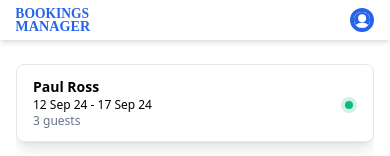
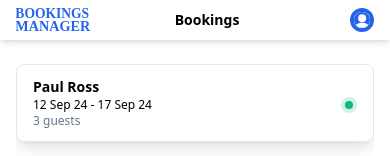
Before and after one commit to iorrah/bookings-manager, a React (Vite) app: page / in a window 390 px wide. Shown: the top 156 px of the page. Built offline with nearby package versions, Linux system fonts and the light colour scheme.

Commit message:
Improve nav bar text

```diff
--- a/src/components/NavigationBar/index.tsx
+++ b/src/components/NavigationBar/index.tsx
@@ -11,9 +11,9 @@ export const NavigationBar = () => (
         className="w-20 sm:w-24 cursor-pointer"
       />
 
-      <p className="hidden sm:flex items-center">
-        <span className="font-semibold text-sm sm:text-base">
-          Bookings Page
+      <p className="flex items-center">
+        <span className="font-semibold text-sm sm:text-base mr-8">
+          Bookings
         </span>
       </p>
 
```
